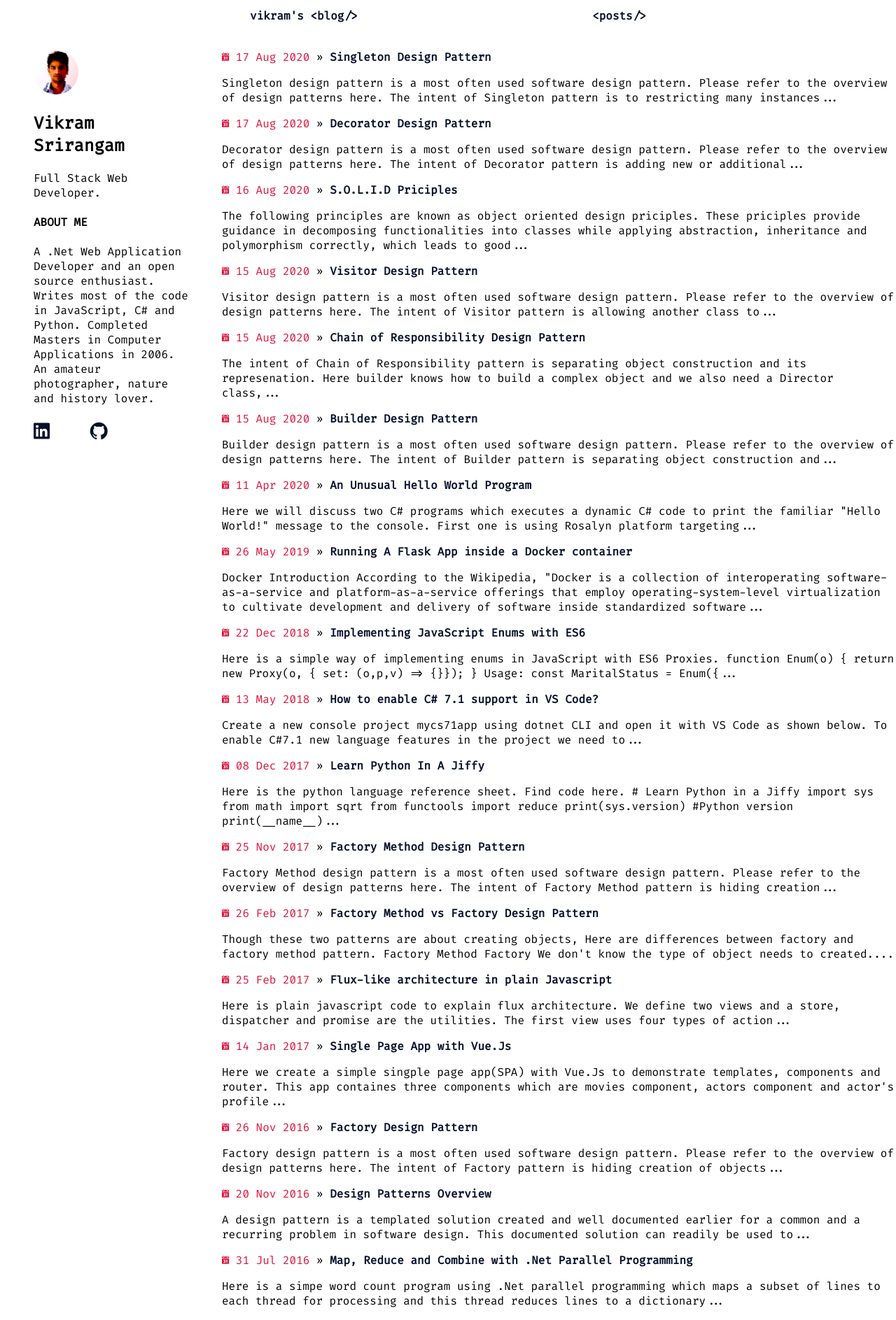
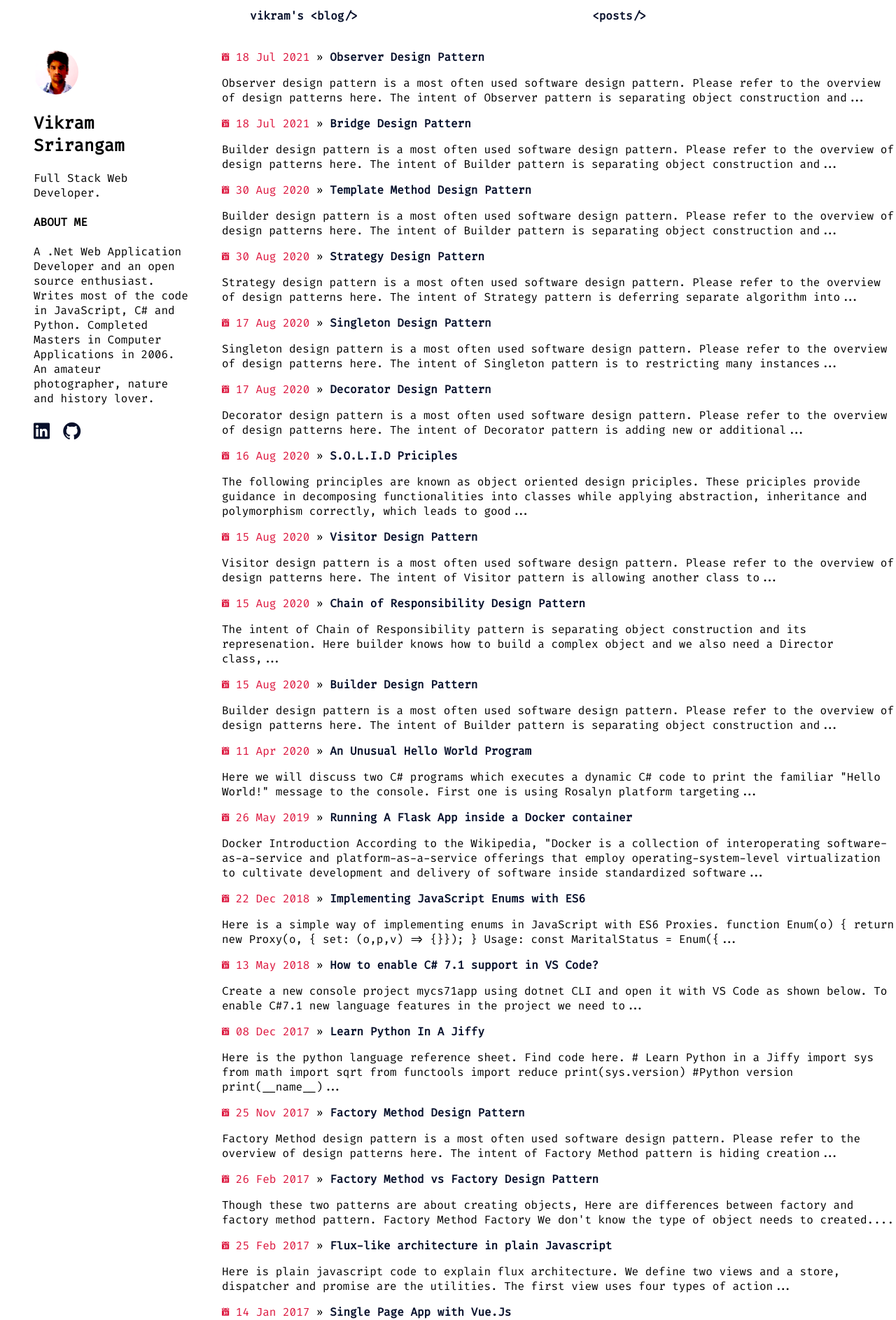
Before and after one commit to srirangamv/srirangamv.github.io, a Jekyll site: the page built from blog/index.html, in a window 1280 px wide. Shown: the top 1887 px of the page at 70% size. Built offline with Jekyll 4.4.1, drawn with Linux system fonts in a browser that asks for light colours; some of the changed text lies outside the part shown.

Commit message:
adding posts

```diff
--- a/_layouts/default.html
+++ b/_layouts/default.html
@@ -81,11 +81,9 @@
                 <li>
                     <a href="https://in.linkedin.com/in/srirangamv?trk=profile-badge" class="social fi-social-linkedin"
                         target="_blank" rel="noopener" title="social link to Linkedin">
-                        <i class="icon-social-linkedin">&nbsp;</i>
                     </a>
                     <a href="https://github.com/srirangamv" class="social fi-social-github" target="_blank"  rel="noopener"
                         title="social link to GitHub">
-                        <i class="icon-social-github">&nbsp;</i>
                     </a>
                     <!-- <a href="https://www.codewars.com/users/srirangamv" class="social-link" target="_blank"
                         rel="noopener" title="social link to CodeWars">
@@ -107,7 +105,7 @@
         <footer>
             <!-- Footer content -->
             <span>
-                © Copyright 2021, <a href="https://srirangamv.github.io" target="_blank" rel="noopener">Vikram Srirangam</a>
+                © Copyright 2021, <a href="https://srirangamv.github.io" target="_blank" rel="noopener">Srirangam, Vikram</a>
             </span>
         </footer>
     </div>
--- /dev/null
+++ b/_posts/2021-07-18-bridge-design-pattern.md
@@ -0,0 +1,102 @@
+---
+layout: post
+title: "Bridge Design Pattern"
+name: "2021-07-18-bridge-design-pattern"
+description: "Simple example of Bridge design pattern."
+tags: "c#,.net,.net core,bridge pattern,code,design patterns,UML,unified modeling language,technical article,blog,post"
+date: 2021-07-18
+---
+
+<p>Builder design pattern is a most often used software design pattern. Please refer to the overview of design patterns <a href="http://vwtt.github.io/blog/design-patterns-overview" target="_blank">here</a>. The intent of Builder pattern is separating object construction and its represenation. Here builder knows how to build a complex object and we also need a Director class, essentially a helper class which know what to build. Director uses Builder class (one or more builder classes) and helps in building the complex object.</p>
+
+<p>
+    <figure>
+      <img src="/images/BridgePattern.png" alt="Bridge Pattern UML Diagram" width="716px" height="185px" />
+      <figcaption>Bridge Pattern UML Diagram</figcaption>
+    </figure>
+</p>
+
+{% highlight csharp %}
+
+namespace PatternsDemo
+{
+//Bridge: Separates an object’s interface from its implementation
+//It's about letting implementations evolve independently.
+
+    public class WindowsThread
+    {
+        public void Run(Action a)
+        {
+            a();
+        }
+    }
+
+    public class UnixThread
+    {
+        public void Apply(Action a)
+        {
+            a();
+        }
+    }
+
+    public class LinuxThread
+    {
+        public void Execute(Action a)
+        {
+            a();
+        }
+    }
+
+    public interface IThread
+    {
+        void Create();
+        void Run(Action a);
+    }
+
+    public class PosixThreadThatWorksWithWondowsThread: IThread
+    {
+        private WindowsThread _t;
+
+        public void Create()
+        {
+            _t = new WindowsThread();
+        }
+
+        public void Run(Action a)
+        {
+            _t.Run(a);
+        }
+    }
+
+    public class PosixThreadThatWorksWithLinuxThread: IThread
+    {
+        private LinuxThread _t;
+
+        public void Create()
+        {
+            _t = new LinuxThread();
+        }
+
+        public void Run(Action a)
+        {
+            _t.Execute(a);
+        }
+    }
+
+    public class PosixThreadThatWorksWithUnixThread: IThread
+    {
+        private UnixThread _t;
+
+        public void Create()
+        {
+            _t = new UnixThread();
+        }
+
+        public void Run(Action a)
+        {
+            _t.Apply(a);
+        }
+    }
+}
+
+{% endhighlight %}
--- /dev/null
+++ b/_posts/2021-07-18-observer-design-pattern.md
@@ -0,0 +1,58 @@
+---
+layout: post
+title: "Observer Design Pattern"
+name: "2021-07-18-observer-design-pattern"
+description: "Simple example of Observer design pattern."
+tags: "c#,.net,.net core,observer pattern,code,design patterns,UML,unified modeling language,technical article,blog,post"
+date: 2021-07-18
+---
+
+<p>Observer design pattern is a most often used software design pattern. Please refer to the overview of design patterns <a href="http://srirangamv.github.io/blog/design-patterns-overview" target="_blank">here</a>. The intent of Observer pattern is separating object construction and its represenation. Here builder knows how to build a complex object and we also need a Director class, essentially a helper class which know what to build. Director uses Builder class (one or more builder classes) and helps in building the complex object.</p>
+
+<p>
+    <figure>
+      <img src="/images/ObserverPattern.png" alt="Observer Pattern UML Diagram" width="716px" height="185px" />
+      <figcaption>Observer Pattern UML Diagram</figcaption>
+    </figure>
+</p>
+
+{% highlight csharp %}
+
+namespace PatternsDemo
+{
+    public interface IObservable
+    {
+        void Notify(double Price);
+    }
+
+    public class Ticker
+    {
+        private List<IObservable> clients;
+        public double _price{get; private set;}
+
+        public double Price
+        {
+            get
+            {
+                return _price;
+            }
+
+            private set
+            {
+                _price =value;
+
+                foreach(var client in clients)
+                {
+                    client.Notify(_price);
+                }
+            }
+        }
+
+        public void Subscribe(IObservable obj)
+        {
+            this.clients.Append(obj);
+        }
+    }
+}
+
+{% endhighlight %}
--- /dev/null
+++ b/_posts/2021-07-18-strategy-design-pattern.md
@@ -0,0 +1,61 @@
+---
+layout: post
+title: "Strategy Design Pattern"
+name: "2020-08-30-strategy-design-pattern"
+description: "Simple example of Strategy design pattern."
+tags: "c#,.net,.net core,strategy pattern,code,design patterns,UML,unified modeling language,technical article,blog,post"
+date: 2020-08-30
+---
+
+<p>Strategy design pattern is a most often used software design pattern. Please refer to the overview of design patterns <a href="http://vwtt.github.io/blog/design-patterns-overview" target="_blank">here</a>. The intent of Strategy pattern is deferring separate algorithm into sub class.  A client uses these concrete strategy implementation depending on the situation, instead of embedding different algorithms into client class and use them based on a condition. we can introduce as many strategy classes/implemntation in the future without touching the client object.</p>
+
+<p>
+    <figure>
+      <img src="/images/StrategyPattern.png" alt="Strategy Pattern UML Diagram" width="655px" height="185px" />
+      <figcaption>Strategy Pattern UML Diagram</figcaption>
+    </figure>
+</p>
+
+{% highlight csharp %}
+
+namespace PatternsDemo
+{
+    public interface IDiscoutStrategy
+    {
+        double Apply(double d);
+    }
+
+    public class FestivalDisount : IDiscoutStrategy
+    {
+        public double Apply(double d)
+        {
+            return d * (1 - 0.05);
+        }
+    }
+
+    // ...we can have n number of strategy
+    public class StudentDisount : IDiscoutStrategy
+    {
+        public double Apply(double d)
+        {
+            return d * (1 - 0.15);
+        }
+    }
+
+    public class Order
+    {
+        public double BasketAmount{get; private set;}
+
+        public double AmountToPay{get; private set;}
+    }
+
+    public class OrderService
+    {
+        public void ApplyDiscount(Order order, IDiscoutStrategy strategy)
+        {
+            AmountToPay = strategy.Apply(order.BasketAmount);
+        }
+    }
+}
+
+{% endhighlight %}
--- /dev/null
+++ b/_posts/2021-07-18-templatemethod-design-pattern.md
@@ -0,0 +1,55 @@
+---
+layout: post
+title: "Template Method Design Pattern"
+name: "2020-08-30-templatemethod-design-pattern"
+description: "Simple example of template method design pattern."
+tags: "c#,.net,.net core,template method pattern,code,design patterns,UML,unified modeling language,technical article,blog,post"
+date: 2020-08-30
+---
+
+<p>Builder design pattern is a most often used software design pattern. Please refer to the overview of design patterns <a href="http://vwtt.github.io/blog/design-patterns-overview" target="_blank">here</a>. The intent of Builder pattern is separating object construction and its represenation. Here builder knows how to build a complex object and we also need a Director class, essentially a helper class which know what to build. Director uses Builder class (one or more builder classes) and helps in building the complex object.</p>
+
+<p>
+    <figure>
+      <img src="/images/TemplatemethodPattern.png" alt="Template Method Pattern UML Diagram" width="716px" height="185px" />
+      <figcaption>Template Method Pattern UML Diagram</figcaption>
+    </figure>
+</p>
+
+{% highlight csharp %}
+
+namespace PatternsDemo
+{
+    public class Portfolio
+    {
+        List<IAsset> assets = new List<IAsset>();
+
+        public int AssessRisk()
+        {
+            return assets.Sum(a=>a.GetRiskScore());
+        }
+    }
+
+    public interface IAsset
+    {
+        public abstract int GetRiskScore();
+    }
+
+    public class StockAsset : IAsset
+    {
+        public int GetRiskScore()
+        {
+            return 5;
+        }
+    }
+
+    public class FixedDepositAsset : IAsset
+    {
+        public int GetRiskScore()
+        {
+            return 1;
+        }
+    }
+}
+
+{% endhighlight %}
--- a/css/style.css
+++ b/css/style.css
@@ -9,12 +9,12 @@
             /* Light mode */
             --light-text: #222430;
             --light-bg: white;
-            --light-code-bg: aliceblue;
+            --light-code-bg: #ebf3fb;
 
             /* Dark mode */
             --dark-text: black;
             --dark-bg: white;
-            --dark-code-bg: lightgrey;
+            --dark-code-bg: #ebf3fb;
 
             /* Default mode */
             --text-color: var(--dark-text);
@@ -230,3 +230,7 @@
         ol > li > a {
             text-decoration: underline!important;
         }
+
+        .post p {
+            margin-inline-end: 40pxs;
+        }
--- a/css/syntax.css
+++ b/css/syntax.css
@@ -63,4 +63,4 @@
 .highlight .lineno {-webkit-user-select: none;-moz-user-select: none; -o-user-select: none;}
 .lineno::-moz-selection {background-color: transparent;} /* Mozilla specific */
 .lineno::selection {background-color: transparent;} /* Other major browsers */
-.highlight pre { font-family: monospace!important; font-size: 16px!important; background-color: var(--code-bg)!important; padding: 0.5rem; overflow-x: scroll; }
+.highlight pre { font-family: monospace!important; font-size: 16px!important; background-color: var(--code-bg)!important; padding: 0.5rem; overflow-x: auto; }
```
